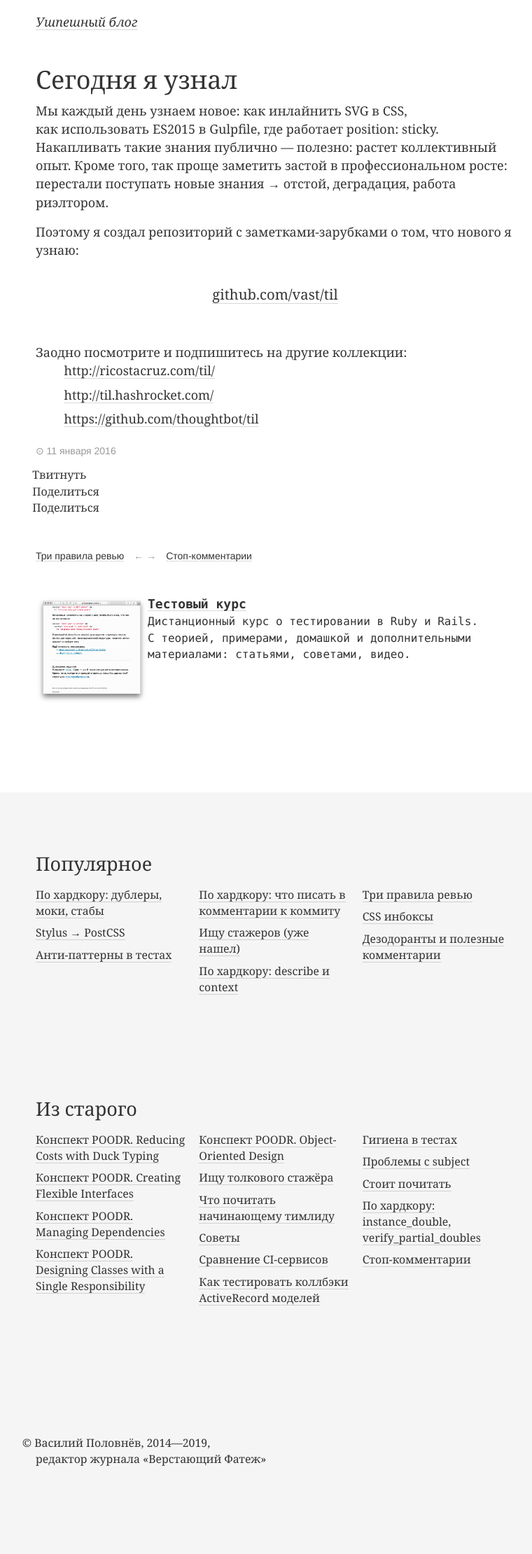
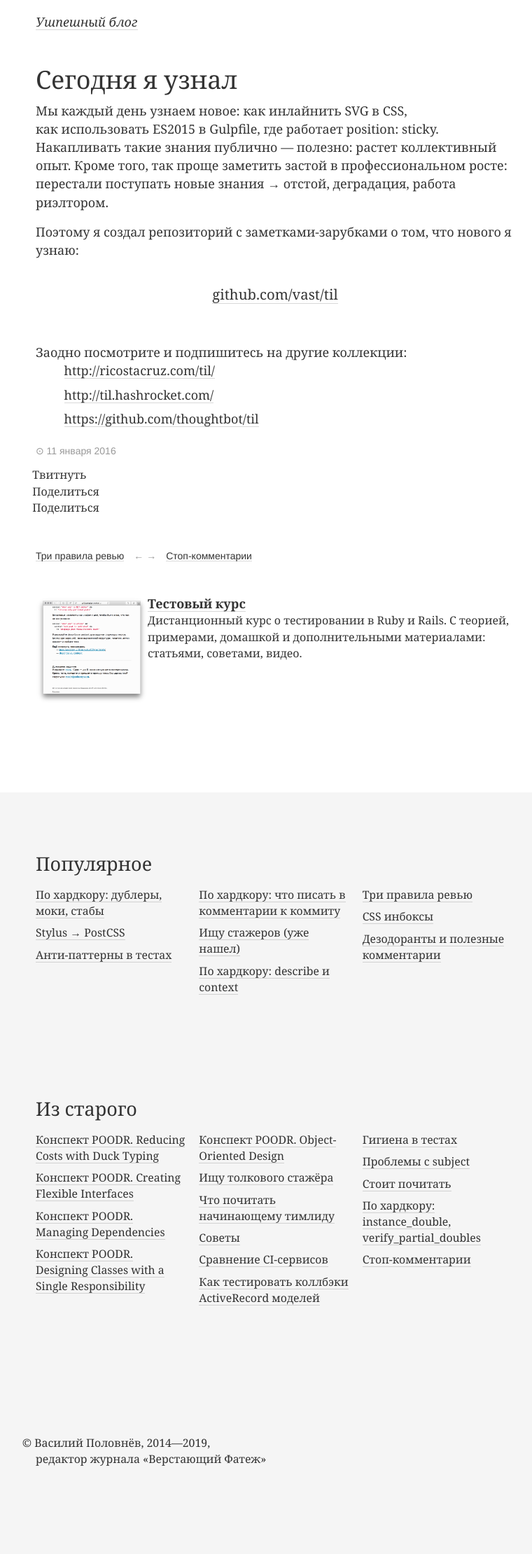
Before and after one commit to vast/vast.github.io, a Jekyll site: the page built from _posts/2016-01-11-til.md, in a window 1280 px wide. Shown: the whole page at 70% size, without its empty margins (229-989 px from the left). Built offline with Jekyll 4.4.1, drawn with Linux system fonts in a browser that asks for light colours; a style sheet for code colours, icons or effects is not loaded.

Commit message:
Revert "fix course ad to use Monaco too"
This reverts commit b229877232f453701e551b6983f0be82025c85dc.

```diff
--- a/_sass/modules/_posts.scss
+++ b/_sass/modules/_posts.scss
@@ -68,7 +68,6 @@
 .post-course {
   margin-top: 1.25rem;
   display: flex;
-  font-family: $monospace-font;
 }
 
 .post-course-img {
@@ -78,7 +77,7 @@
 
 .post-course-description {
   flex: 1;
-  margin-top: -2px;
+  margin-top: -3px;
 }
 
 .related-posts {
```
